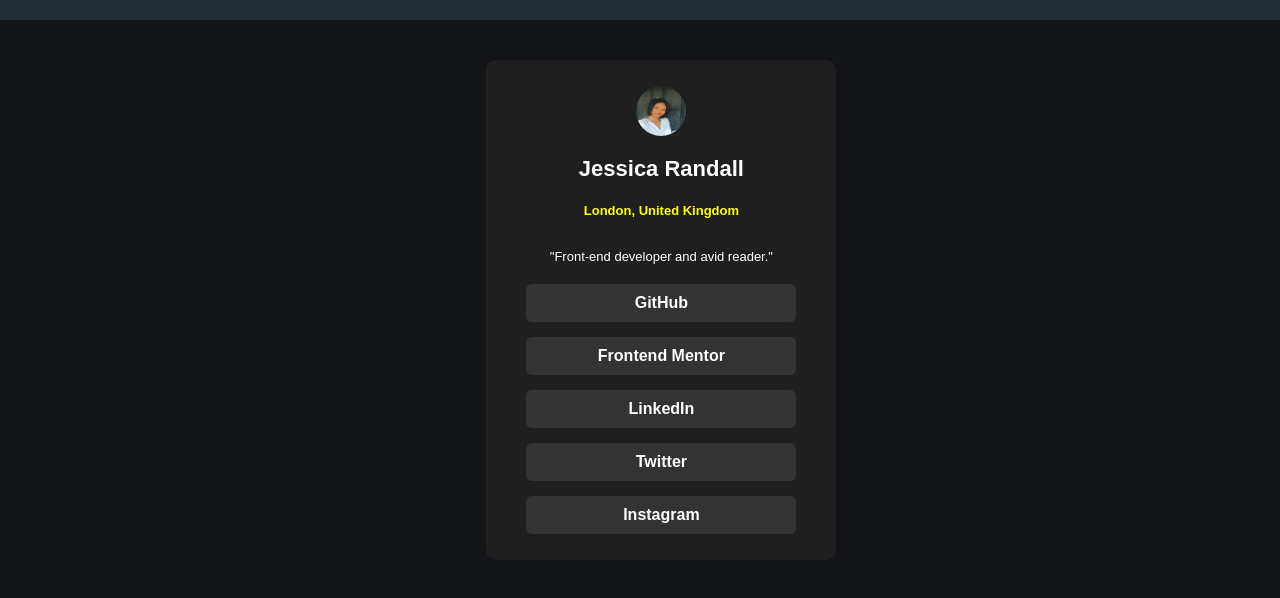
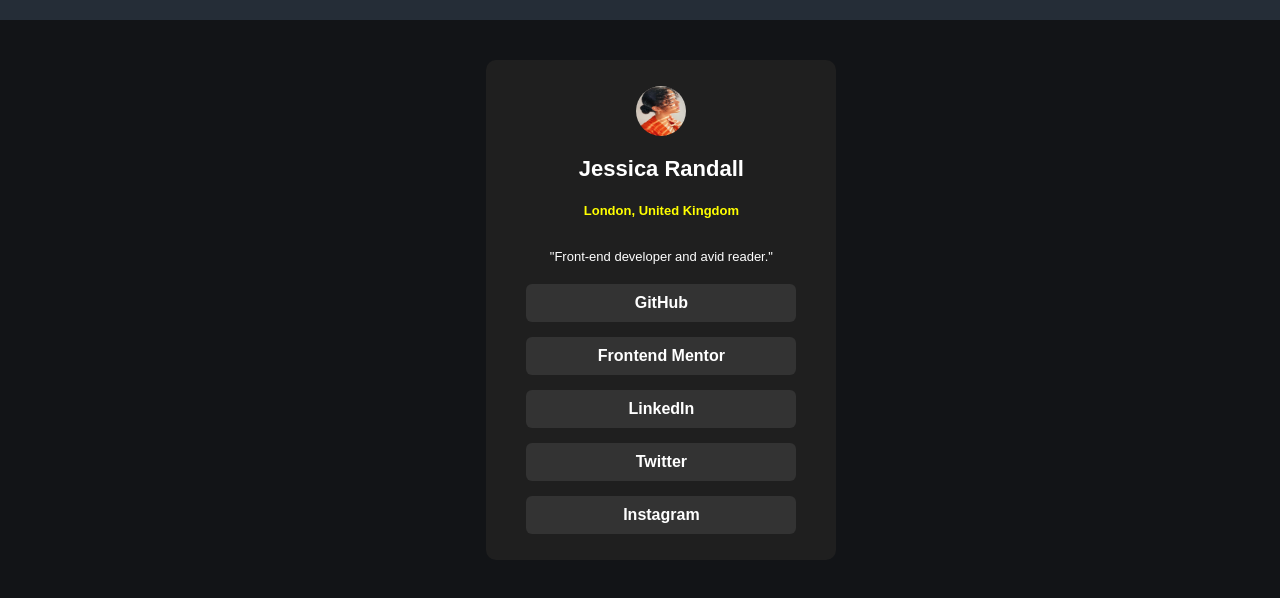
Before and after one commit to Funke-Akinlade/Card, a plain HTML site: page usercard.html in a window 1280 px wide. Shown: the part 60-658 px from the top of the page. Drawn offline with Linux system fonts and the light colour scheme.

Commit message:
change image

```diff
--- a/usercard.html
+++ b/usercard.html
@@ -21,7 +21,7 @@
     </header>
     <div class="usersection" href="#usercard.html">
     <div class="usercontent">
-        <img src="/CARD/image/2023-03-15 11_55_05.958+0100.jpg" class="responsive-image"  alt="">
+        <img src="/CARD/image/af2ba7c324bf421ad5c58b8ed44e93d2.jpg" class="responsive-image"  alt="">
         <div class="usertitle">Jessica Randall</div>
         <p class="usertext-1">London, United Kingdom</p>
         <p class="usertext-2">"Front-end developer and avid reader."</p>
```
Also changed, not shown: CARD/image/2023-03-15 11_55_05.958+0100.jpg (deleted), CARD/image/af2ba7c324bf421ad5c58b8ed44e93d2.jpg (added).
